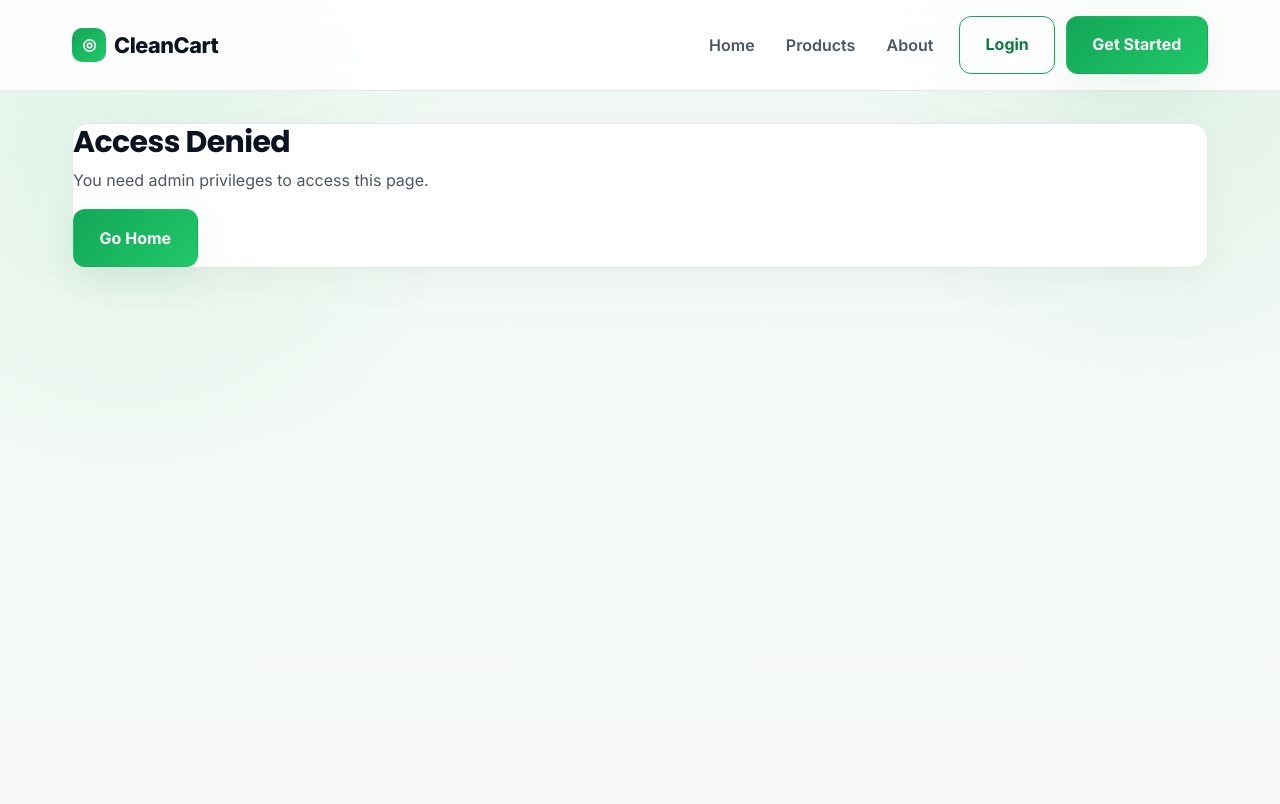
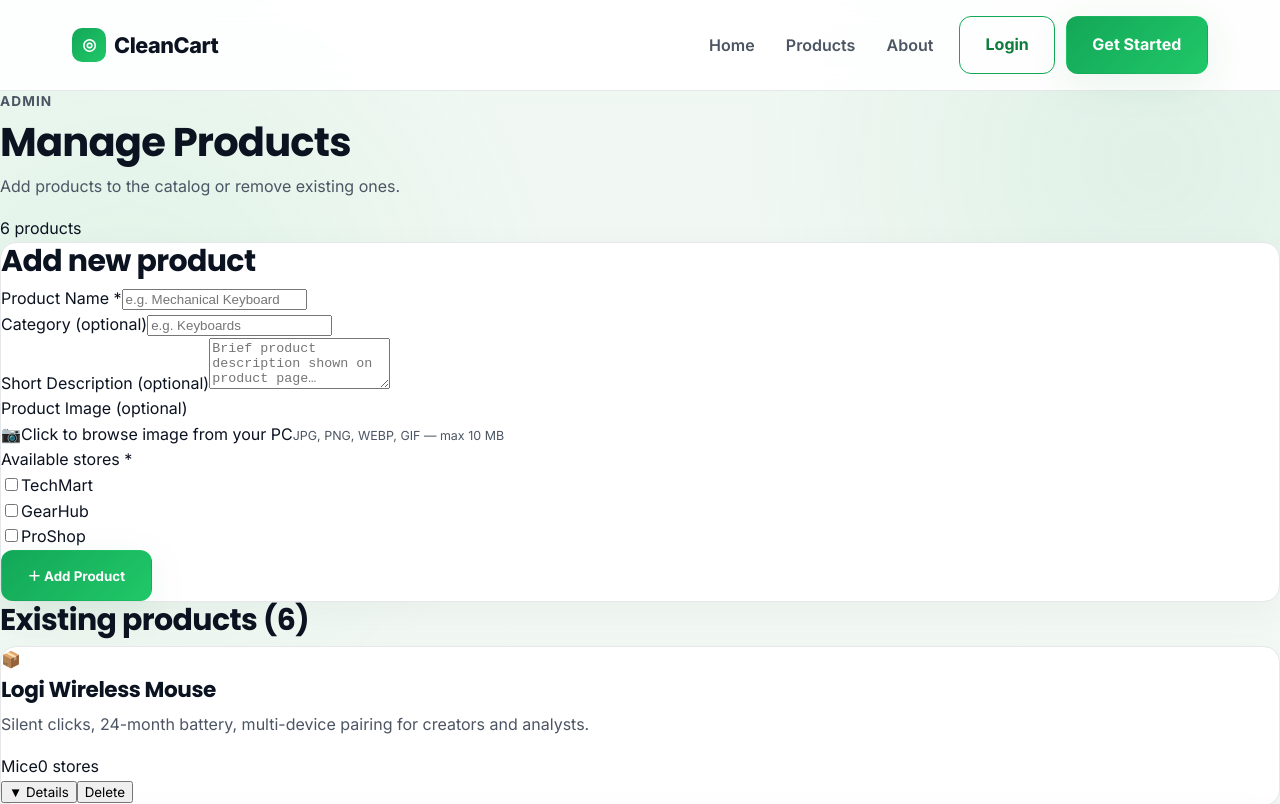
Before and after one commit to Leqdxr/Cleancart, a React app in the folder frontend/: page /admin/products in a window 1280 px wide. Shown: the top 804 px of the page. Built offline with nearby package versions, Linux system fonts and the light colour scheme; the HTML template or start-up script is replaced by a standard one.

Commit message:
Added a way for admins to manage products

```diff
--- a/frontend/src/pages/ManageProducts.jsx
+++ b/frontend/src/pages/ManageProducts.jsx
@@ -1,117 +1,283 @@
-/**
- * Manage Products Admin Page Component
- *
- * Admin interface for product catalog management:
- * - Add new products (form UI ready, backend integration pending)
- * - Remove products from catalog
- * - Product form fields: name, category, image URL
- * - Access control (admin only)
- * - Currently displays "Coming Soon" placeholder
- * - Products are managed via catalog.js file (hardcoded)
- *
- * Note: This page has UI ready but backend integration is not yet implemented.
- * Products are currently managed through the static catalog.js data file.
- */
+import { useState, useRef } from "react";
+import { useCart } from "../context/CartContext";
+import { stores as STORES } from "../data/catalog";
+import "../styles/ManageProducts.css";
 
-import { useState } from 'react';
-import { Link } from 'react-router-dom';
-import { useAuth } from '../context/AuthContext';
-import '../styles/ManageProducts.css';
+const EMPTY_STORE = { available: false, price: "", stock: "", deliveryCost: "", rating: "" };
 
-function ManageProducts() {
-  const { user, isAuthenticated } = useAuth();
+function newForm() {
+  const storeData = {};
+  STORES.forEach((s) => { storeData[s.id] = { ...EMPTY_STORE }; });
+  return { name: "", description: "", category: "", imageUrl: "", storeData };
+}
 
-  // State for product management (UI ready, backend pending)
-  const [products, setProducts] = useState([]); // Will hold products when backend is connected
-  const [showAddForm, setShowAddForm] = useState(false); // Toggle add product form
-  const [newProduct, setNewProduct] = useState({ // New product form data
-    name: '',
-    category: '',
-    image: ''
-  });
+export default function ManageProducts() {
+  const { products, addProduct, deleteProduct } = useCart();
+  const fileRef = useRef(null);
 
-  // Restrict access to admin users only
-  if (!isAuthenticated || user?.role !== 'admin') {
-    return (
-      <div className="manage-products-container">
-        <div className="card">
-          <h2>Access Denied</h2>
-          <p className="muted">You need admin privileges to access this page.</p>
-          <Link to="/" className="btn btn-primary">Go Home</Link>
-        </div>
-      </div>
-    );
+  const [form, setForm] = useState(newForm());
+  const [preview, setPreview] = useState(null);
+  const [submitting, setSubmitting] = useState(false);
+  const [successMsg, setSuccessMsg] = useState("");
+  const [errors, setErrors] = useState({});
+  const [deleteTarget, setDeleteTarget] = useState(null);
+  const [expandedId, setExpandedId] = useState(null);
+
+  /* ── Field helpers ── */
+  function setField(k, v) { setForm((f) => ({ ...f, [k]: v })); setErrors((e) => ({ ...e, [k]: "" })); }
+
+  function setStoreField(storeId, k, v) {
+    setForm((f) => ({ ...f, storeData: { ...f.storeData, [storeId]: { ...f.storeData[storeId], [k]: v } } }));
+  }
+
+  function toggleStore(storeId) {
+    setForm((f) => ({
+      ...f,
+      storeData: { ...f.storeData, [storeId]: { ...f.storeData[storeId], available: !f.storeData[storeId].available } },
+    }));
+  }
+
+  /* ── Image upload → base64 ── */
+  function handleImageFile(e) {
+    const file = e.target.files?.[0];
+    if (!file) return;
+    const reader = new FileReader();
+    reader.onload = (ev) => {
+      const url = ev.target.result;
+      setForm((f) => ({ ...f, imageUrl: url }));
+      setPreview(url);
+    };
+    reader.readAsDataURL(file);
+  }
+
+  /* ── Validate ── */
+  function validate() {
+    const errs = {};
+    if (!form.name.trim()) errs.name = "Product name is required";
+    const hasStore = Object.values(form.storeData).some((s) => s.available);
+    if (!hasStore) errs.stores = "Select at least one store";
+    Object.entries(form.storeData).forEach(([sid, s]) => {
+      if (!s.available) return;
+      const store = STORES.find((st) => st.id === sid)?.name || sid;
+      if (!s.price || isNaN(Number(s.price)) || Number(s.price) < 0) errs[`${sid}_price`] = `${store}: invalid price`;
+      if (!s.stock || isNaN(Number(s.stock)) || Number(s.stock) < 0) errs[`${sid}_stock`] = `${store}: invalid stock`;
+      if (!s.deliveryCost || isNaN(Number(s.deliveryCost)) || Number(s.deliveryCost) < 0) errs[`${sid}_delivery`] = `${store}: invalid delivery`;
+      if (!s.rating || isNaN(Number(s.rating)) || Number(s.rating) < 0 || Number(s.rating) > 5) errs[`${sid}_rating`] = `${store}: rating must be 0–5`;
+    });
+    setErrors(errs);
+    return Object.keys(errs).length === 0;
+  }
+
+  /* ── Submit ── */
+  async function handleSubmit(e) {
+    e.preventDefault();
+    if (!validate()) return;
+    setSubmitting(true);
+    try {
+      const stores = {};
+      Object.entries(form.storeData).forEach(([sid, s]) => {
+        if (!s.available) return;
+        stores[sid] = { available: true, price: Number(s.price), stock: Number(s.stock), deliveryCost: Number(s.deliveryCost), rating: Number(s.rating) };
+      });
+      addProduct({ name: form.name.trim(), description: form.description.trim(), category: form.category.trim(), imageUrl: form.imageUrl, stores });
+      setSuccessMsg(`"${form.name}" added successfully!`);
+      setForm(newForm()); setPreview(null);
+      if (fileRef.current) fileRef.current.value = "";
+      setTimeout(() => setSuccessMsg(""), 3000);
+    } finally {
+      setSubmitting(false);
+    }
   }
 
   return (
-    <div className="manage-products-container">
-      <div className="manage-header">
+    <div className="mp-shell">
+      <div className="mp-header">
         <div>
-          <Link to="/admin" className="back-link">← Back to Admin</Link>
+          <p className="eyebrow">Admin</p>
           <h1>Manage Products</h1>
-          <p className="muted">Add new products or remove existing ones from the catalog</p>
+          <p className="muted">Add products to the catalog or remove existing ones.</p>
         </div>
-        <button className="btn btn-primary" onClick={() => setShowAddForm(!showAddForm)}>
-          {showAddForm ? 'Cancel' : '+ Add Product'}
-        </button>
+        <span className="product-count-badge">{products.length} product{products.length !== 1 ? "s" : ""}</span>
       </div>
 
-      {showAddForm && (
-        <div className="add-product-card">
-          <h3>Add New Product</h3>
-          <form className="product-form">
-            <div className="form-field">
-              <label>Product Name</label>
-              <input
-                type="text"
-                placeholder="Enter product name"
-                value={newProduct.name}
-                onChange={(e) => setNewProduct({ ...newProduct, name: e.target.value })}
-              />
+      {/* ────────── ADD PRODUCT FORM ────────── */}
+      <div className="mp-card card">
+        <h2 className="mp-section-title">Add new product</h2>
+        {successMsg && <div className="success-banner">{successMsg}</div>}
+        <form onSubmit={handleSubmit} className="mp-form" noValidate>
+
+          {/* Name + Category row */}
+          <div className="mp-row-two">
+            <div className="mp-field">
+              <label>Product Name <span className="req">*</span></label>
+              <input type="text" value={form.name} onChange={(e) => setField("name", e.target.value)} placeholder="e.g. Mechanical Keyboard" />
+              {errors.name && <span className="field-err">{errors.name}</span>}
             </div>
-            <div className="form-field">
-              <label>Category</label>
-              <input
-                type="text"
-                placeholder="e.g., Dairy, Snacks, Beverages"
-                value={newProduct.category}
-                onChange={(e) => setNewProduct({ ...newProduct, category: e.target.value })}
-              />
+            <div className="mp-field">
+              <label>Category <span className="optional">(optional)</span></label>
+              <input type="text" value={form.category} onChange={(e) => setField("category", e.target.value)} placeholder="e.g. Keyboards" />
             </div>
-            <div className="form-field">
-              <label>Image URL</label>
-              <input
-                type="url"
-                placeholder="https://example.com/image.jpg"
-                value={newProduct.image}
-                onChange={(e) => setNewProduct({ ...newProduct, image: e.target.value })}
-              />
+          </div>
+
+          {/* Description */}
+          <div className="mp-field">
+            <label>Short Description <span className="optional">(optional)</span></label>
+            <textarea rows={3} value={form.description} onChange={(e) => setField("description", e.target.value)} placeholder="Brief product description shown on product page…" />
+          </div>
+
+          {/* Image upload */}
+          <div className="mp-field">
+            <label>Product Image <span className="optional">(optional)</span></label>
+            <div className="img-upload-area" onClick={() => fileRef.current?.click()}>
+              {preview ? (
+                <img src={preview} alt="preview" className="img-preview" />
+              ) : (
+                <div className="img-upload-placeholder">
+                  <span className="upload-icon">📷</span>
+                  <span>Click to browse image from your PC</span>
+                  <span className="muted" style={{fontSize:'0.78rem'}}>JPG, PNG, WEBP, GIF — max 10 MB</span>
+                </div>
+              )}
+              <input ref={fileRef} type="file" accept="image/*" style={{display:"none"}} onChange={handleImageFile} />
             </div>
-            <div className="form-actions">
-              <button type="button" className="btn btn-outline" onClick={() => setShowAddForm(false)}>
-                Cancel
+            {preview && (
+              <button type="button" className="remove-img-btn" onClick={() => { setPreview(null); setForm((f) => ({...f, imageUrl:""})); if(fileRef.current) fileRef.current.value=""; }}>
+                ✕ Remove image
               </button>
-              <button type="submit" className="btn btn-primary">
-                Add Product
-              </button>
+            )}
+          </div>
+
+          {/* Store checkboxes */}
+          <div className="mp-field">
+            <label>Available stores <span className="req">*</span></label>
+            {errors.stores && <span className="field-err">{errors.stores}</span>}
+            <div className="mp-stores-grid">
+              {STORES.map((store) => {
+                const s = form.storeData[store.id];
+                return (
+                  <div key={store.id} className={`mp-store-block ${s.available ? "active" : ""}`}>
+                    <label className="store-checkbox-label">
+                      <input type="checkbox" checked={s.available} onChange={() => toggleStore(store.id)} />
+                      <span className="store-name">{store.name}</span>
+                    </label>
+                    {s.available && (
+                      <div className="store-fields">
+                        <div className="sf-row">
+                          <div className="sf-field">
+                            <span>Price ($)</span>
+                            <input type="number" min="0" step="0.01" value={s.price} onChange={(e) => setStoreField(store.id, "price", e.target.value)} placeholder="0.00" />
+                            {errors[`${store.id}_price`] && <span className="field-err">{errors[`${store.id}_price`]}</span>}
+                          </div>
+                          <div className="sf-field">
+                            <span>Stock (units)</span>
+                            <input type="number" min="0" step="1" value={s.stock} onChange={(e) => setStoreField(store.id, "stock", e.target.value)} placeholder="0" />
+                            {errors[`${store.id}_stock`] && <span className="field-err">{errors[`${store.id}_stock`]}</span>}
+                          </div>
+                          <div className="sf-field">
+                            <span>Delivery ($)</span>
+                            <input type="number" min="0" step="0.01" value={s.deliveryCost} onChange={(e) => setStoreField(store.id, "deliveryCost", e.target.value)} placeholder="0.00" />
+                            {errors[`${store.id}_delivery`] && <span className="field-err">{errors[`${store.id}_delivery`]}</span>}
+                          </div>
+                          <div className="sf-field">
+                            <span>Rating (0–5)</span>
+                            <input type="number" min="0" max="5" step="0.1" value={s.rating} onChange={(e) => setStoreField(store.id, "rating", e.target.value)} placeholder="4.5" />
+                            {errors[`${store.id}_rating`] && <span className="field-err">{errors[`${store.id}_rating`]}</span>}
+                          </div>
+                        </div>
+                      </div>
+                    )}
+                  </div>
+                );
+              })}
             </div>
-          </form>
+          </div>
+
+          <button type="submit" className="btn btn-primary mp-submit" disabled={submitting}>
+            {submitting ? "Adding…" : "＋ Add Product"}
+          </button>
+        </form>
+      </div>
+
+      {/* ────────── PRODUCT LIST ────────── */}
+      <div className="mp-list-section">
+        <h2 className="mp-section-title">Existing products ({products.length})</h2>
+        {products.length === 0 && (
+          <div className="mp-empty card">
+            <div className="empty-icon">📦</div>
+            <p>No products added yet. Use the form above to add your first product.</p>
+          </div>
+        )}
+        <div className="mp-products-list">
+          {products.map((product) => {
+            const storeIds = Object.keys(product.stores || {}).filter((sid) => product.stores[sid]?.available);
+            const prices = storeIds.map((sid) => product.stores[sid]?.price).filter(Boolean);
+            const minPrice = prices.length ? Math.min(...prices) : null;
+            const isExpanded = expandedId === product.id;
+
+            return (
+              <div key={product.id} className="mp-product-row card">
+                <div className="mp-product-main">
+                  <div className="mp-product-thumb">
+                    {product.imageUrl ? (
+                      <img src={product.imageUrl} alt={product.name} className="mp-thumb-img" />
+                    ) : (
+                      <div className="mp-thumb-placeholder">📦</div>
+                    )}
+                  </div>
+                  <div className="mp-product-text" onClick={() => setExpandedId(isExpanded ? null : product.id)}>
+                    <h3>{product.name}</h3>
+                    <p className="muted">{product.description || "No description"}</p>
+                    <div className="mp-product-tags">
+                      {product.category && <span className="product-tag">{product.category}</span>}
+                      <span className="store-count-badge">{storeIds.length} store{storeIds.length !== 1 ? "s" : ""}</span>
+                      {minPrice != null && <span className="price-badge">From ${minPrice.toFixed(2)}</span>}
+                    </div>
+                  </div>
+                  <div className="mp-product-actions">
+                    <button className="expand-btn" onClick={() => setExpandedId(isExpanded ? null : product.id)}>
+                      {isExpanded ? "▲ Hide" : "▼ Details"}
+                    </button>
+                    <button className="delete-btn" onClick={() => setDeleteTarget(product)}>Delete</button>
+                  </div>
+                </div>
+                {isExpanded && (
+                  <div className="mp-product-detail">
+                    <div className="mp-store-pills">
+                      {storeIds.map((sid) => {
+                        const d = product.stores[sid];
+                        const name = STORES.find((s) => s.id === sid)?.name || sid;
+                        return (
+                          <div key={sid} className="mp-store-pill">
+                            <strong>{name}</strong>
+                            <span>${Number(d.price).toFixed(2)}</span>
+                            <span>Stock: {d.stock}</span>
+                            <span>Del: ${Number(d.deliveryCost).toFixed(2)}</span>
+                            <span>★ {Number(d.rating).toFixed(1)}</span>
+                          </div>
+                        );
+                      })}
+                    </div>
+                  </div>
+                )}
+              </div>
+            );
+          })}
+        </div>
+      </div>
+
+      {/* ── Delete confirm modal ── */}
+      {deleteTarget && (
+        <div className="modal-backdrop" onClick={(e) => { if (e.target === e.currentTarget) setDeleteTarget(null); }}>
+          <div className="confirm-modal card">
+            <h3>Delete product?</h3>
+            <p>Are you sure you want to delete <strong>"{deleteTarget.name}"</strong>? This will also remove it from all carts.</p>
+            <div className="confirm-actions">
+              <button className="btn btn-outline" onClick={() => setDeleteTarget(null)}>Cancel</button>
+              <button className="btn btn-danger" onClick={() => { deleteProduct(deleteTarget.id); setDeleteTarget(null); }}>Delete</button>
+            </div>
+          </div>
         </div>
       )}
-
-      <div className="products-placeholder">
-        <div className="placeholder-icon">🛍️</div>
-        <h2>Product Management Coming Soon</h2>
-        <p className="muted">
-          This feature will allow you to add, edit, and remove products from the catalog.
-          Currently, products are managed through the catalog.js file.
-        </p>
-        <Link to="/products" className="btn btn-outline">
-          View Current Products
-        </Link>
-      </div>
     </div>
   );
 }
-
-export default ManageProducts;
```
